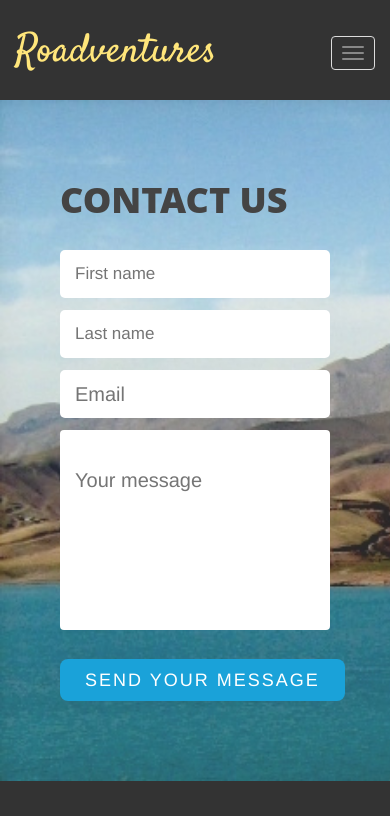
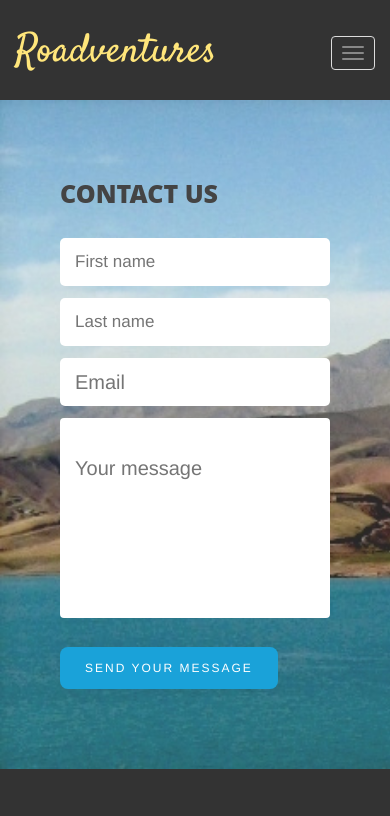
Before and after one commit to roadventures/road, a plain HTML site: page contact.html in a window 390 px wide. Shown: the top 816 px of the page. Drawn offline with nearby package versions, Linux system fonts and the light colour scheme.

Commit message:
Fixing contact page for xs

```diff
--- a/contact.html
+++ b/contact.html
@@ -74,7 +74,7 @@
           <form id="contact-form" action="#"> <!--method="post" action="http://rana.carlstrom.fi/Roadventures/email-submit-form.php">-->
             <div id="contact-success-text">Thank you for your message. We will be in touch with you shortly.</div>
             <div>
-              <h1>Contact Us</h1>
+              <h1 class="responsive-header">Contact Us</h1>
             </div>
             <div class="input small">
               <div id="firstname-error" class="error-message"> First name is required.</div>
--- a/css/styles.css
+++ b/css/styles.css
@@ -1032,6 +1032,12 @@ blockquote {
     padding-left: 60px;
     padding-right: 60px;
   }
+  #submit-button {
+    font-size: 12px;
+  }
+  .responsive-header {
+    font-size: 25px;
+  }
 
   /* COMING SOON FORM */
   #subscribe-form .input {
```
Also changed, not shown: coming-soon.html (+1 -1 lines).
